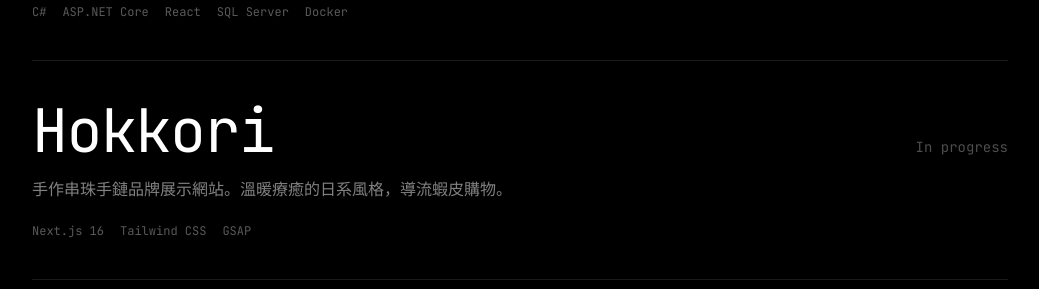
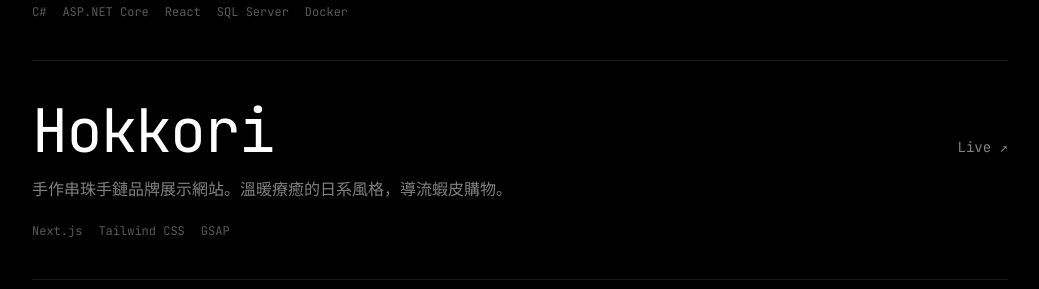
Before and after one commit to yiqu26/portfolio, a React (Vite) app: page / in a window 1280 px wide. Shown: the part 2240-2529 px from the top of the page, without its empty margins (120-1159 px from the left). Built offline with nearby package versions, Linux system fonts and the light colour scheme.

Commit message:
feat: hokkori live link, drop wip status

```diff
--- a/src/data/projects.ts
+++ b/src/data/projects.ts
@@ -26,8 +26,9 @@
   {
     name: 'Hokkori',
     desc: '手作串珠手鏈品牌展示網站。溫暖療癒的日系風格，導流蝦皮購物。',
-    tags: ['Next.js 16', 'Tailwind CSS', 'GSAP'],
-    status: 'wip',
+    tags: ['Next.js', 'Tailwind CSS', 'GSAP'],
+    link: 'https://hokkori.pages.dev/',
+    status: 'live',
   },
 ]
 
```
